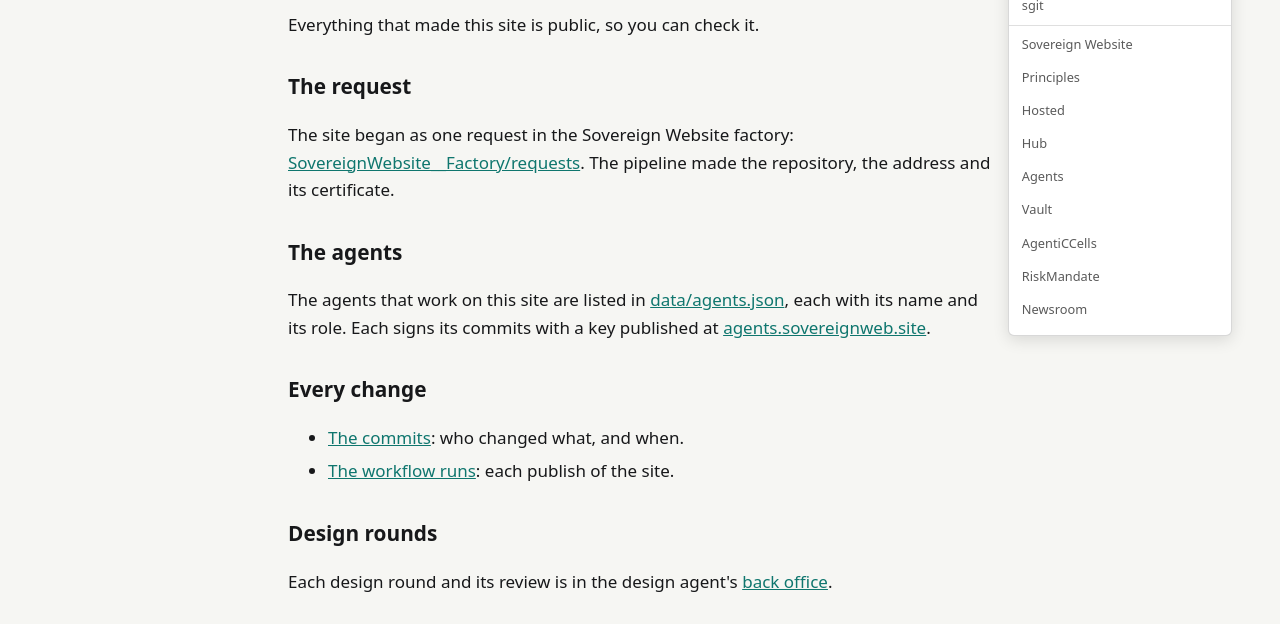
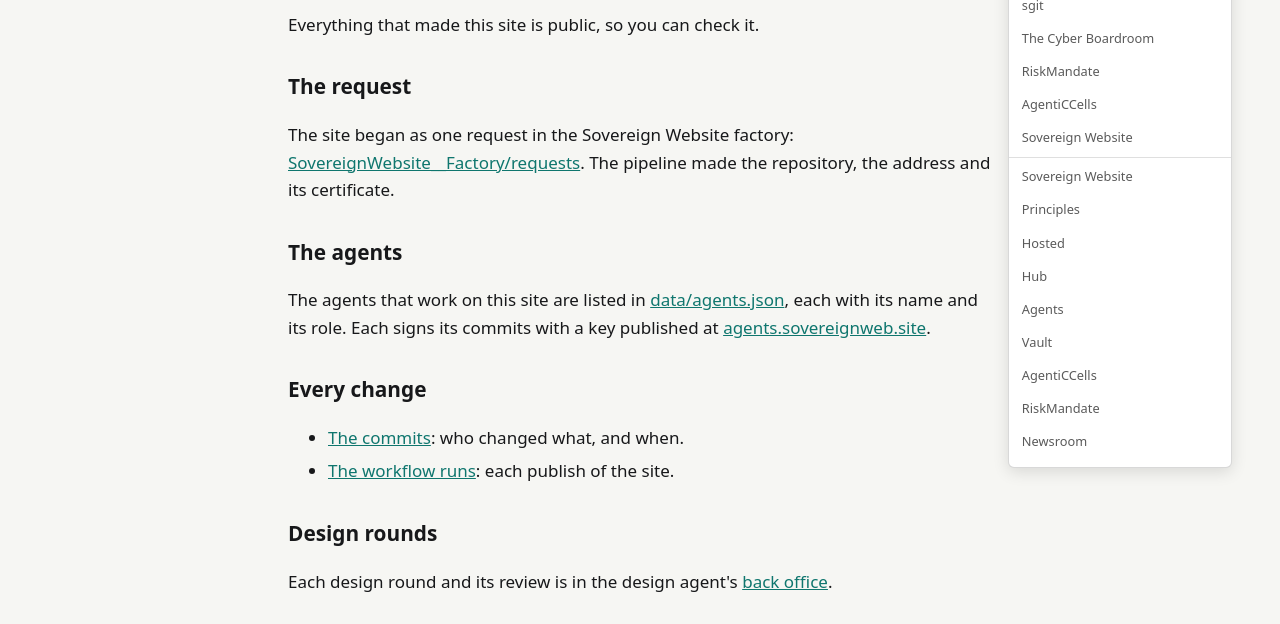
Before and after one commit to SovereignWebsite/Site__Startups__Sgit, a plain HTML site: page site/admin/index.html in a window 1280 px wide. Both pictures are taken after a click on the heading "Sovereign Website". Shown: the part 170-794 px from the top of the page. Drawn offline with Linux system fonts and the light colour scheme.

Commit message:
Link the other startup brochures from the family menu
All five startup sites are live, so each now lists the others in the
top-right Sovereign Website menu (LIVE in tools/build.py).

Agent: startups.b@SovereignWebsite.dinis
Claude-Session: https://claude.ai/code/session_01Kw9UwCbSQgp3wavatYAbqd
Co-Authored-By: Claude Opus 5.5 <noreply@anthropic.com>

```diff
--- a/site/admin/index.html
+++ b/site/admin/index.html
@@ -113,7 +113,11 @@ pre,blockquote{background:var(--card);border:1px solid var(--line);border-radius
     <li><a href="/start/">Start here</a></li>
     <li><a href="/agents/">Use with your AI</a></li>
     <li class="family-gap"><a href="/admin/">How this site was made</a></li>
-    <li class="family-gap"><a href="https://sgit.startups.sovereignweb.site/" aria-current="true">sgit</a></li>
+    <li><a href="https://sgit.startups.sovereignweb.site/" aria-current="true">sgit</a></li>
+    <li><a href="https://the-cyber-boardroom.startups.sovereignweb.site/">The Cyber Boardroom</a></li>
+    <li><a href="https://risk-mandate.startups.sovereignweb.site/">RiskMandate</a></li>
+    <li><a href="https://agentic-cells.startups.sovereignweb.site/">AgentiCCells</a></li>
+    <li class="family-gap"><a href="https://sovereign-website.startups.sovereignweb.site/">Sovereign Website</a></li>
     <li><a href="https://sovereignwebsite.ai/">Sovereign Website</a></li>
     <li><a href="https://sovereignwebsite.org/">Principles</a></li>
     <li><a href="https://sovereignwebsite.site/">Hosted</a></li>
```
Also changed, not shown: site/agents/index.html (+5 -1 lines), site/designs/blueprint.html (+5 -1 lines), site/designs/brief.html (+5 -1 lines), site/designs/brochure.html (+5 -1 lines), site/designs/index.html (+5 -1 lines), site/designs/newsroom.html (+5 -1 lines), site/designs/story.html (+5 -1 lines), site/index.html (+5 -1 lines), site/start/index.html (+5 -1 lines), 1 other file.
